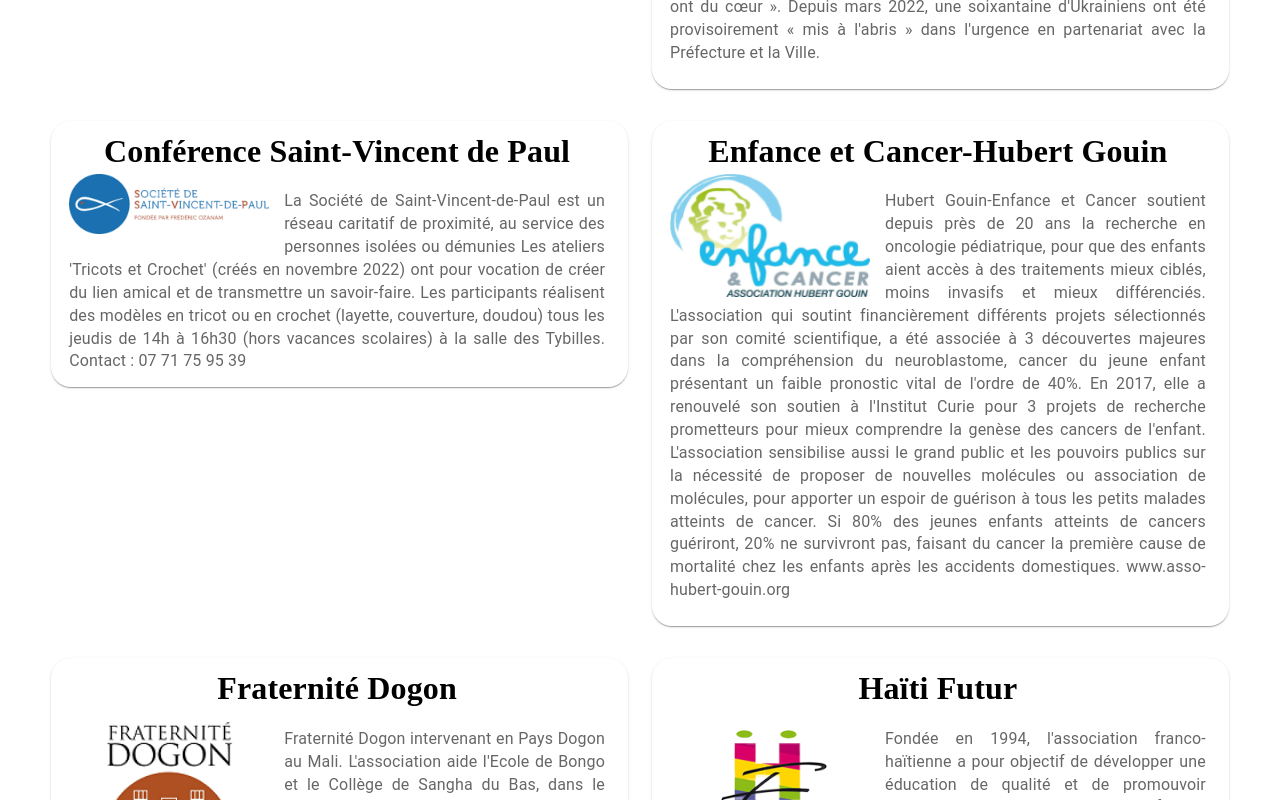
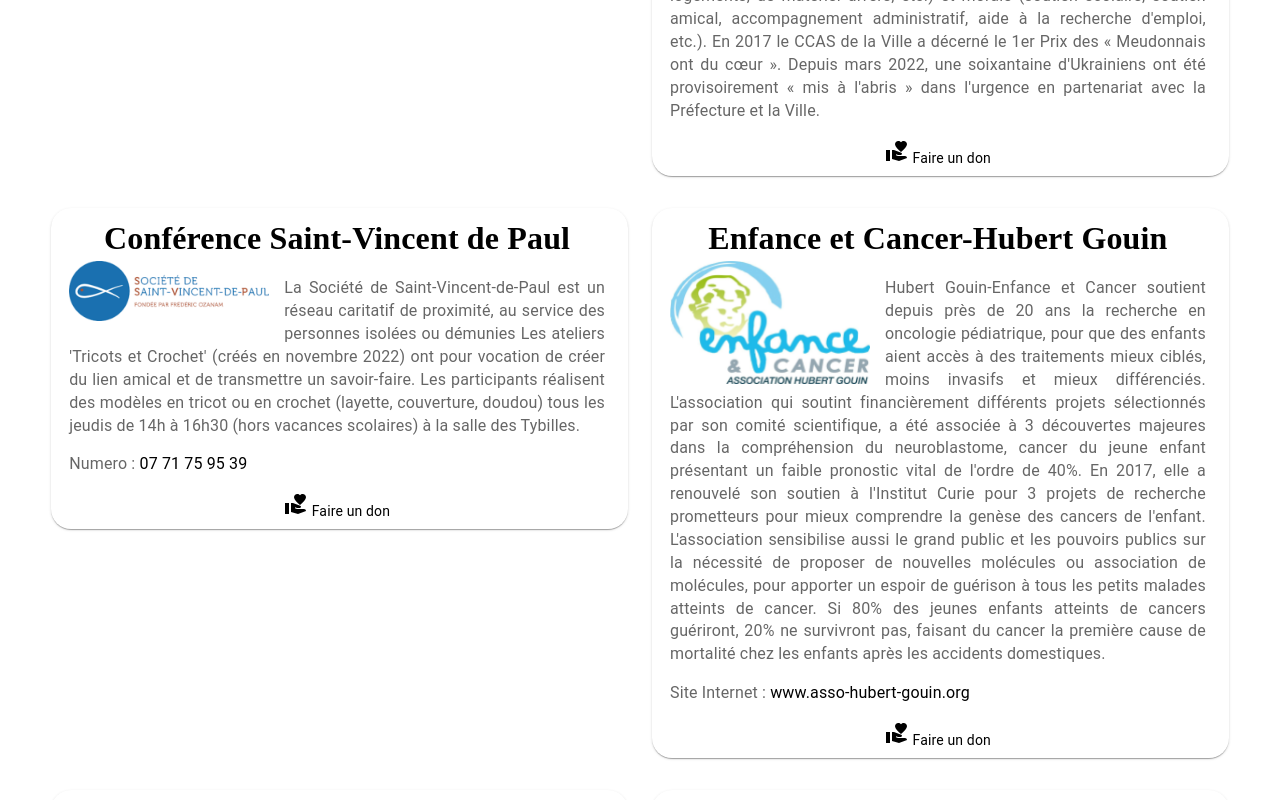
Before and after one commit to bunbun721/couleurs-solidaires, a React (Create React App) app: page / in a window 1280 px wide. Shown: the part 1760-2560 px from the top of the page. Built offline with nearby package versions, Linux system fonts and the light colour scheme; a web font is replaced by a local one.

Commit message:
[ADD] contact info

```diff
--- a/src/components/Association.js
+++ b/src/components/Association.js
@@ -1,5 +1,7 @@
 import { styled } from "@mui/material/styles";
 import { Grid, Paper } from "@mui/material";
+
+import VolunteerActivismIcon from "@mui/icons-material/VolunteerActivism";
 
 const Item = styled(Paper)(({ theme }) => ({
   backgroundColor: "white",
@@ -10,11 +12,18 @@
   color: theme.palette.text.secondary,
 }));
 
-function Association({ picture, description, name, link }) {
+function Association({
+  picture,
+  description,
+  name,
+  link,
+  site = null,
+  tel = null,
+  email = null,
+}) {
   const width = 200;
   return (
     <Grid item xs={12} md={6}>
-      <a href={link} target="_blank" rel="noreferrer">
       <Item>
         <div
           style={{
@@ -34,9 +43,34 @@
             }}
           />
           <p>{description}</p>
+
+          {tel ? (
+            <p>
+              Numero : <a href={"tel:" + tel}>{tel}</a>
+            </p>
+          ) : null}
+
+          {email ? (
+            <p>
+              <a href={"mailto:" + email}>{email}</a>
+            </p>
+          ) : null}
+
+          {site ? (
+            <p>
+              Site Internet :{" "}
+              <a href={site} target="_blank" rel="noreferrer">
+                {site}
+              </a>
+            </p>
+          ) : null}
+          <a href={link} target="_blank" rel="noreferrer">
+            <VolunteerActivismIcon />
+            {"  "}
+            Faire un don
+          </a>
         </div>
       </Item>
-      </a>
     </Grid>
   );
 }
--- a/src/pages/Home.js
+++ b/src/pages/Home.js
@@ -145,14 +145,16 @@
         <Association
           picture={conf}
           name="Conférence Saint-Vincent de Paul"
-          description="La Société de Saint-Vincent-de-Paul est un réseau caritatif de proximité, au service des personnes isolées ou démunies Les ateliers 'Tricots et Crochet' (créés en novembre 2022) ont pour vocation de créer du lien amical et de transmettre un savoir-faire. Les participants réalisent des modèles en tricot ou en crochet (layette, couverture, doudou) tous les jeudis de 14h à 16h30 (hors vacances scolaires) à la salle des Tybilles. Contact : 07 71 75 95 39"
+          description="La Société de Saint-Vincent-de-Paul est un réseau caritatif de proximité, au service des personnes isolées ou démunies Les ateliers 'Tricots et Crochet' (créés en novembre 2022) ont pour vocation de créer du lien amical et de transmettre un savoir-faire. Les participants réalisent des modèles en tricot ou en crochet (layette, couverture, doudou) tous les jeudis de 14h à 16h30 (hors vacances scolaires) à la salle des Tybilles."
           link=""
+          tel="07 71 75 95 39"
         />
         <Association
           picture={cancer}
           name="Enfance et Cancer-Hubert Gouin"
-          description="Hubert Gouin-Enfance et Cancer soutient depuis près de 20 ans la recherche en oncologie pédiatrique, pour que des enfants aient accès à des traitements mieux ciblés, moins invasifs et mieux différenciés. L'association qui soutint financièrement différents projets sélectionnés par son comité scientifique, a été associée à 3 découvertes majeures dans la compréhension du neuroblastome, cancer du jeune enfant présentant un faible pronostic vital de l'ordre de 40%. En 2017, elle a renouvelé son soutien à l'Institut Curie pour 3 projets de recherche prometteurs pour mieux comprendre la genèse des cancers de l'enfant. L'association sensibilise aussi le grand public et les pouvoirs publics sur la nécessité de proposer de nouvelles molécules ou association de molécules, pour apporter un espoir de guérison à tous les petits malades atteints de cancer. Si 80% des jeunes enfants atteints de cancers guériront, 20% ne survivront pas, faisant du cancer la première cause de mortalité chez les enfants après les accidents domestiques. www.asso-hubert-gouin.org"
+          description="Hubert Gouin-Enfance et Cancer soutient depuis près de 20 ans la recherche en oncologie pédiatrique, pour que des enfants aient accès à des traitements mieux ciblés, moins invasifs et mieux différenciés. L'association qui soutint financièrement différents projets sélectionnés par son comité scientifique, a été associée à 3 découvertes majeures dans la compréhension du neuroblastome, cancer du jeune enfant présentant un faible pronostic vital de l'ordre de 40%. En 2017, elle a renouvelé son soutien à l'Institut Curie pour 3 projets de recherche prometteurs pour mieux comprendre la genèse des cancers de l'enfant. L'association sensibilise aussi le grand public et les pouvoirs publics sur la nécessité de proposer de nouvelles molécules ou association de molécules, pour apporter un espoir de guérison à tous les petits malades atteints de cancer. Si 80% des jeunes enfants atteints de cancers guériront, 20% ne survivront pas, faisant du cancer la première cause de mortalité chez les enfants après les accidents domestiques."
           link=""
+          site="www.asso-hubert-gouin.org"
         />
         <Association
           picture={frat}
@@ -175,8 +177,9 @@
         <Association
           picture={manthoc}
           name="Le Manthoc"
-          description="Le MANTHOC est une organisation péruvienne créée il y a plus de 30 ans pour améliorer la qualité de vie des enfants et adolescents travailleurs (de 6 à 17 ans) et encourager l'exercice de leurs droits. La plupart d'entre eux aident leurs parents à vendre ou à fabriquer des produits. D'autres viennent seuls de province pour travailler dans un des nombreux magasins de Lima ou comme marchands ambulants. Le mouvement propose aux jeunes une alternative à ces travaux, grâce à des ateliers de fabrication qui leur permettent de se former, d'avoir un travail digne et stable, tout en ayant la possibilité d'aller à l'école. https://www.manthoc.org.pe . Les enfants sont appelés NATs, « ninas, ninos y adolescentes trabajadores »."
+          description="Le MANTHOC est une organisation péruvienne créée il y a plus de 30 ans pour améliorer la qualité de vie des enfants et adolescents travailleurs (de 6 à 17 ans) et encourager l'exercice de leurs droits. La plupart d'entre eux aident leurs parents à vendre ou à fabriquer des produits. D'autres viennent seuls de province pour travailler dans un des nombreux magasins de Lima ou comme marchands ambulants. Le mouvement propose aux jeunes une alternative à ces travaux, grâce à des ateliers de fabrication qui leur permettent de se former, d'avoir un travail digne et stable, tout en ayant la possibilité d'aller à l'école. Les enfants sont appelés NATs, « ninas, ninos y adolescentes trabajadores »."
           link=""
+          site="www.manthoc.org.pe"
         />
         <Association
           picture={musique}
@@ -187,14 +190,16 @@
         <Association
           picture={sem}
           name="SEM"
-          description="Soutien de l'Enfant Malade (SEM) a été créée en 2001 par des soignants du service de réanimation infantile et rééducation neuro-respiratoire de l'Hôpital Raymond Poincaré de Garches. Conscients des spécificités du service, de la durée d'hospitalisation des enfants (certains enfants y passent toute leur enfance et leur adolescence), et surtout de la lourdeur des pathologies prises en charge, l'équipe s'attache à améliorer le cadre de vie à l'hôpital, pour un meilleur moral des jeunes patients et de leur famille. L'association a étendu son action à tout le service de pédiatrie de l'hôpital (hôpital de jour, école au sein de l'hôpital…). Les fonds proviennent des ventes de Noël, dons d'entreprise et d'associations diverses. Les actions permettent de financer divers projets : amélioration de la qualité de vie au quotidien des enfants (goûters festifs, décorations du service, sorties à l'extérieur) ; soutien à toutes les manifestations organisées par le personnel (« Garches Circus »), achats de tablettes, etc. ; acquisition de mobilier adapté (table réglable pour les fauteuils roulants et chaises réglables) ; fourniture de matériel de puériculture (couverture chauffante, etc.) ; achat d'un fauteuil roulant électrique avec commande buccale, mis à la disposition des patients www.la-sem.com "
+          description="Soutien de l'Enfant Malade (SEM) a été créée en 2001 par des soignants du service de réanimation infantile et rééducation neuro-respiratoire de l'Hôpital Raymond Poincaré de Garches. Conscients des spécificités du service, de la durée d'hospitalisation des enfants (certains enfants y passent toute leur enfance et leur adolescence), et surtout de la lourdeur des pathologies prises en charge, l'équipe s'attache à améliorer le cadre de vie à l'hôpital, pour un meilleur moral des jeunes patients et de leur famille. L'association a étendu son action à tout le service de pédiatrie de l'hôpital (hôpital de jour, école au sein de l'hôpital…). Les fonds proviennent des ventes de Noël, dons d'entreprise et d'associations diverses. Les actions permettent de financer divers projets : amélioration de la qualité de vie au quotidien des enfants (goûters festifs, décorations du service, sorties à l'extérieur) ; soutien à toutes les manifestations organisées par le personnel (« Garches Circus »), achats de tablettes, etc. ; acquisition de mobilier adapté (table réglable pour les fauteuils roulants et chaises réglables) ; fourniture de matériel de puériculture (couverture chauffante, etc.) ; achat d'un fauteuil roulant électrique avec commande buccale, mis à la disposition des patients."
           link=""
+          site="www.la-sem.com"
         />
         <Association
           picture={sipar}
           name="SIPAR"
-          description="SIPAR a été créée en 1982 pour accueillir des réfugiés cambodgiens en France. Et depuis 26 ans, un réseau national de 440 lieux de lecture a été mis en place au Cambodge (dans des écoles, des villages, des hôpitaux, des prisons ou des usines) avec plus de 640.000 bénéficiaires. Lire et instruire pour construire l'avenir. www.sipar.org "
+          description="SIPAR a été créée en 1982 pour accueillir des réfugiés cambodgiens en France. Et depuis 26 ans, un réseau national de 440 lieux de lecture a été mis en place au Cambodge (dans des écoles, des villages, des hôpitaux, des prisons ou des usines) avec plus de 640.000 bénéficiaires. Lire et instruire pour construire l'avenir."
           link=""
+          site="www.sipar.org"
         />
         <Association
           picture={slovensko}
```
Lines whose indentation alone changed are shown as unchanged.
